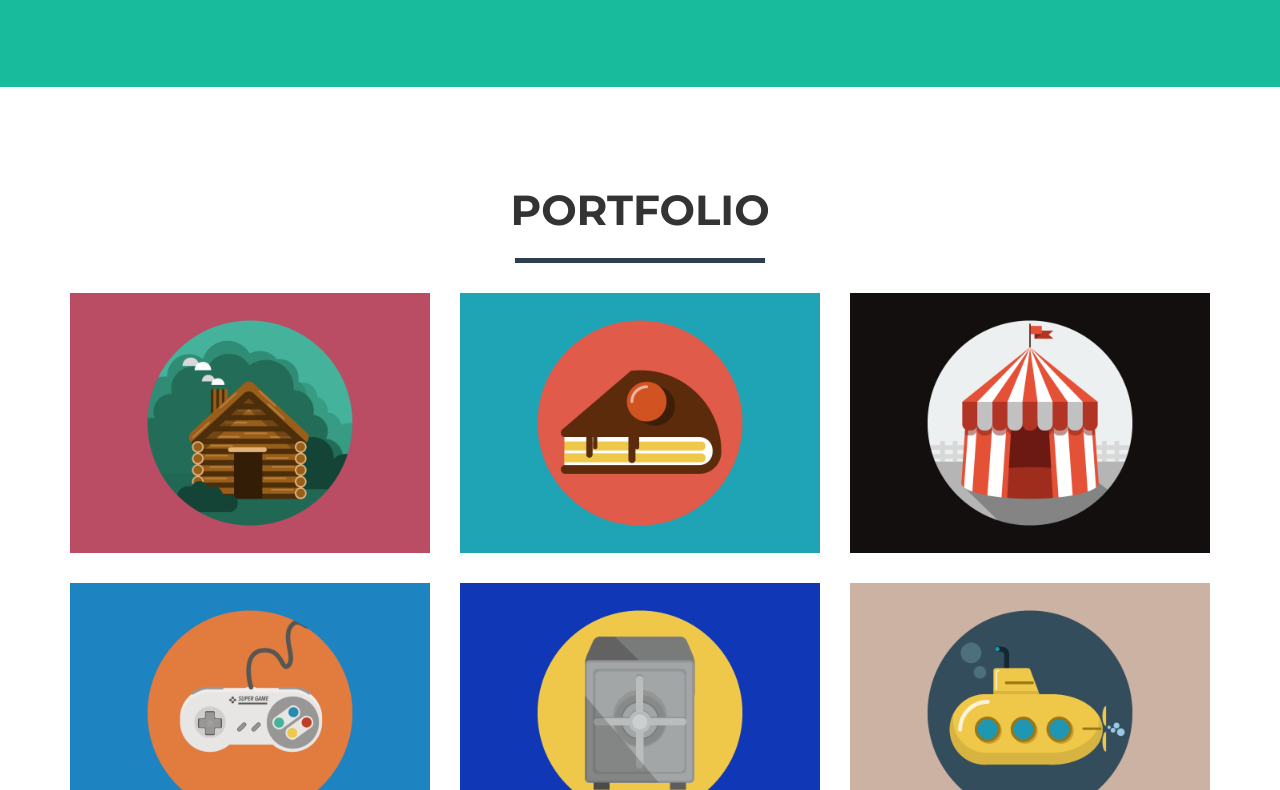
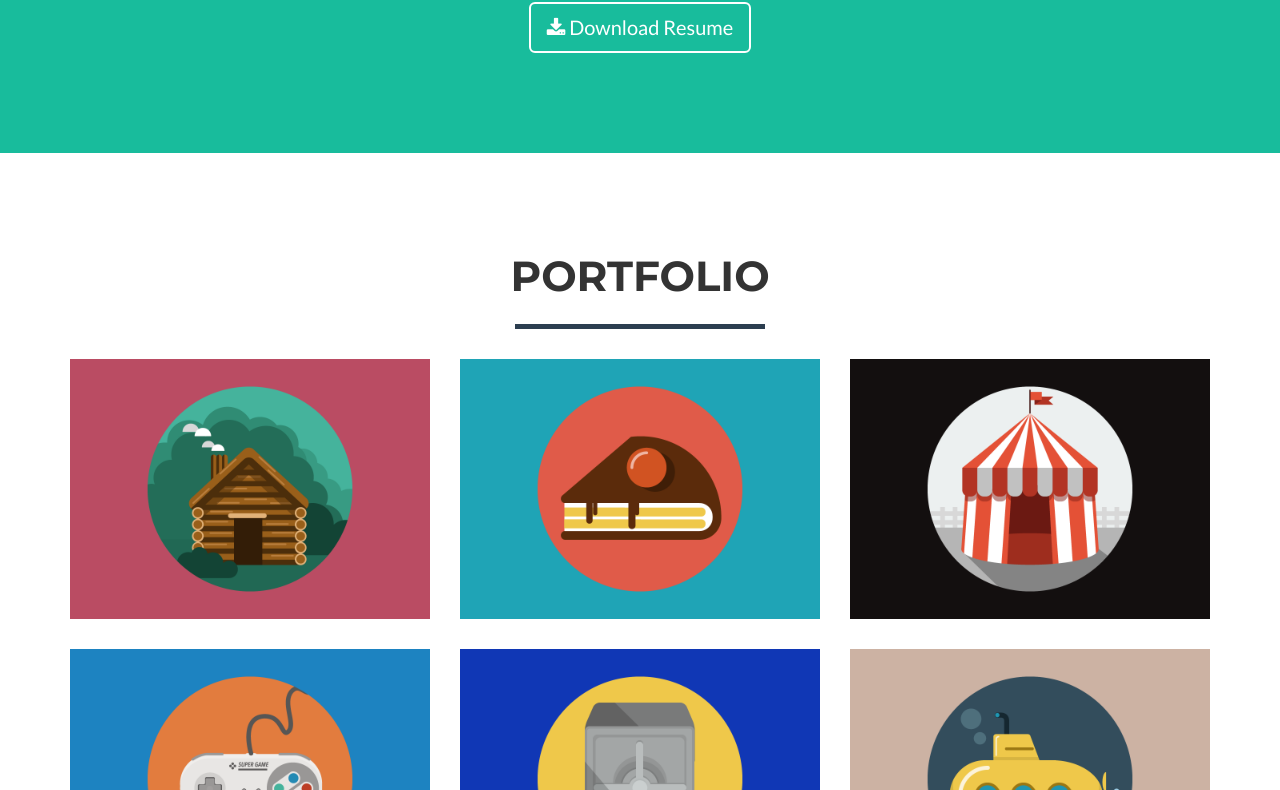
Before and after one commit to DineshSenapati/DineshSenapati.github.io, a website: page index.html in a window 1280 px wide. Shown: the part 657-1447 px from the top of the page. Drawn offline with nearby package versions, Linux system fonts and the light colour scheme.

Commit message:
change 3
Text changed,
download button moved up - not sure whether it's right or wrong

```diff
--- a/index.html
+++ b/index.html
@@ -77,6 +77,11 @@
                         <h1 class="name">Dinesh</h1>
                         <hr class="star-light">
                         <span class="skills">An aspiring product designer</span>
+                        <div class="col-lg-8 col-lg-offset-2 text-center">
+                            <a href="https://www.dropbox.com/s/hzs5nw3m3p16hpq/DineshKumarS.pdf?dl=0" class="btn btn-lg btn-outline">
+                                <i class="fa fa-download"></i> Download  Resume
+                            </a>
+                        </div>
                     </div>
                 </div>
             </div>
@@ -168,10 +173,10 @@
             </div>
             <div class="row">
                 <div class="col-lg-4 col-lg-offset-2">
-                    <p>I am an aspiring product designer. Currently, scouting for entry level roles in product design. Before taking plunge into design, I worked in Advertising(Digital) industry for 2 years.</p>
+                    <p>I am an aspiring product designer. Currently, scouting for entry level roles in product design. Before taking plunge into design, I worked in Advertising (Digital) industry for 2 years.</p>
                 </div>
                 <div class="col-lg-4">
-                    <p> I am an engineer turned marketeer turned designer. I love reading about psychology.</p>
+                    <p> I am an engineer turned marketeer turned designer. I love reading psychology.</p>
                 </div>
                 <div class="col-lg-8 col-lg-offset-2 text-center">
                     <a href="https://www.dropbox.com/s/hzs5nw3m3p16hpq/DineshKumarS.pdf?dl=0" class="btn btn-lg btn-outline">
```
